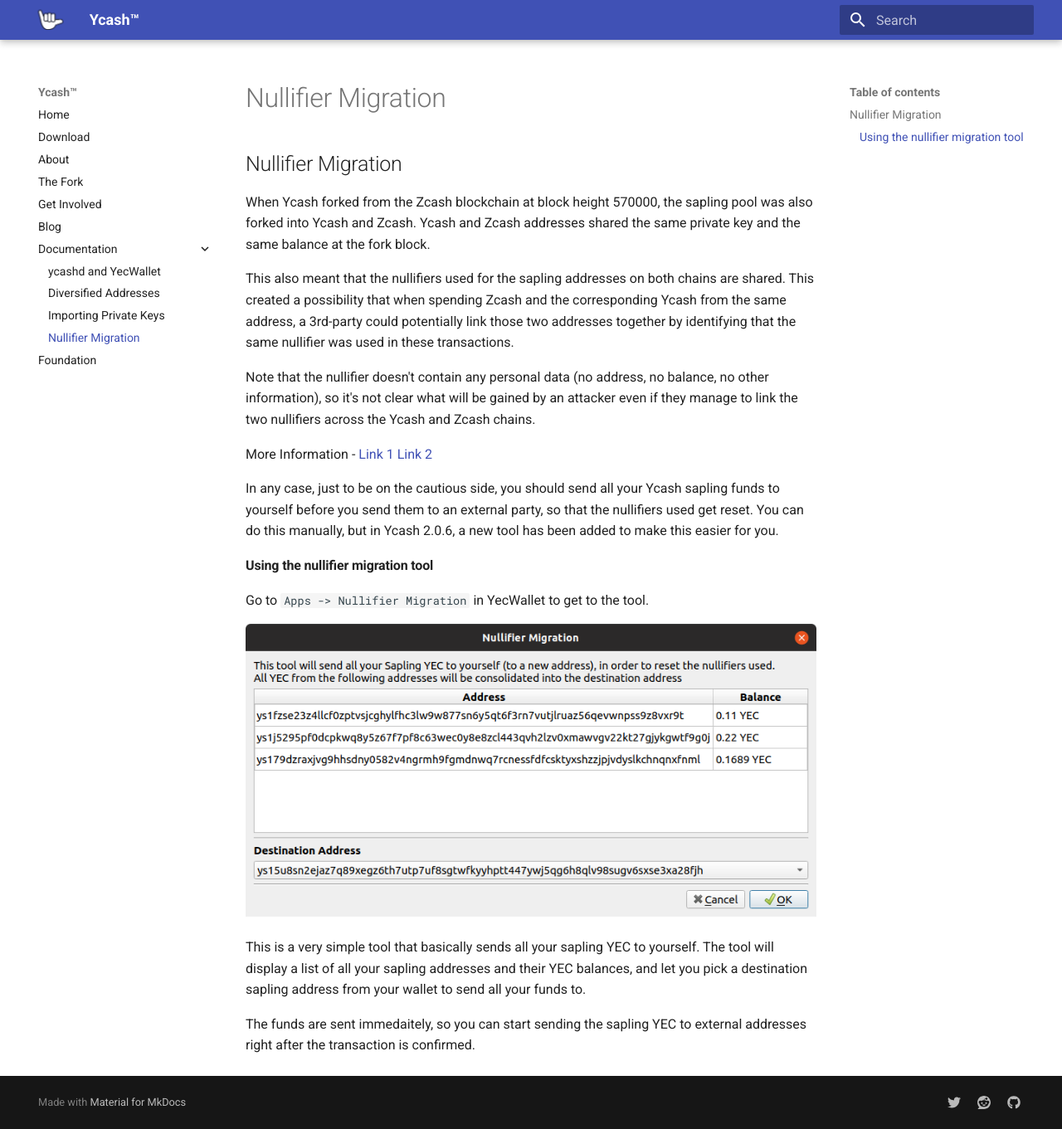
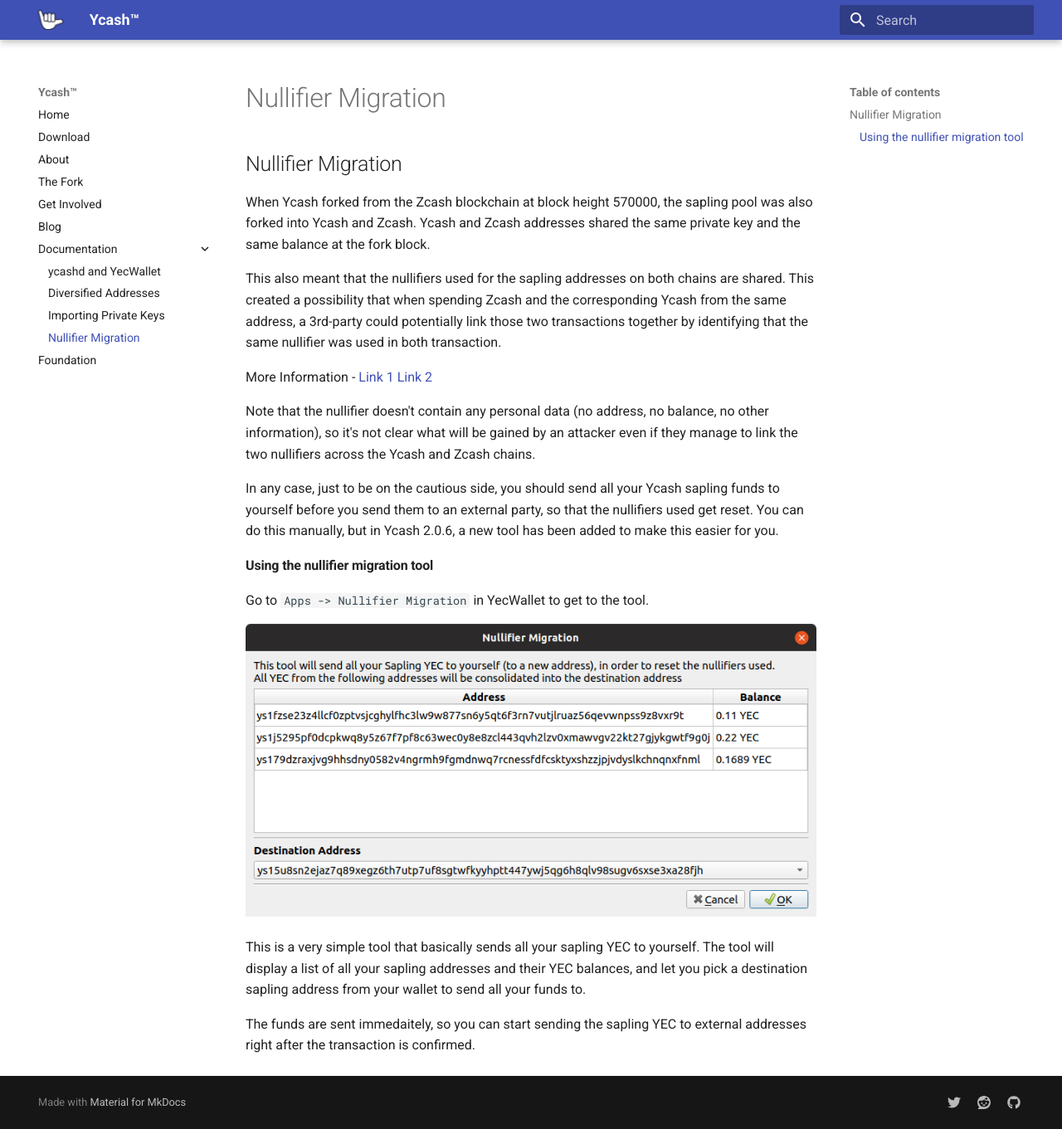
Before and after one commit to ycashfoundation/ycash-website, an MkDocs documentation site: the page built from docs/docs/nullifier_migration.md, in a window 1280 px wide and 1361 px high. Shown: the whole window at 83% size. Built offline with MkDocs 1.6.1 and Material for MkDocs 9.7.7, drawn with Linux system fonts in a browser that asks for light colours.

Commit message:
Suggested changes

```diff
--- a/docs/docs/nullifier_migration.md
+++ b/docs/docs/nullifier_migration.md
@@ -1,11 +1,11 @@
 ## Nullifier Migration
 When Ycash forked from the Zcash blockchain at block height 570000, the sapling pool was also forked into Ycash and Zcash. Ycash and Zcash addresses shared the same private key and the same balance at the fork block.
 
-This also meant that the nullifiers used for the sapling addresses on both chains are shared. This created a possibility that when spending Zcash and the corresponding Ycash from the same address, a 3rd-party could potentially link those two addresses together by identifying that the same nullifier was used in these transactions.
+This also meant that the nullifiers used for the sapling addresses on both chains are shared. This created a possibility that when spending Zcash and the corresponding Ycash from the same address, a 3rd-party could potentially link those two transactions together by identifying that the same nullifier was used in both transaction.
+
+More Information - [Link 1](https://github.com/zcash/zcash/issues/4007) [Link 2](https://github.com/ycashfoundation/ycash/issues/11)
 
 Note that the nullifier doesn't contain any personal data (no address, no balance, no other information), so it's not clear what will be gained by an attacker even if they manage to link the two nullifiers across the Ycash and Zcash chains.
-
-More Information - [Link 1](https://github.com/zcash/zcash/issues/4007) [Link 2](https://github.com/ycashfoundation/ycash/issues/11)
 
 In any case, just to be on the cautious side, you should send all your Ycash sapling funds to yourself before you send them to an external party, so that the nullifiers used get reset. You can do this manually, but in Ycash 2.0.6, a new tool has been added to make this easier for you.
 
```
